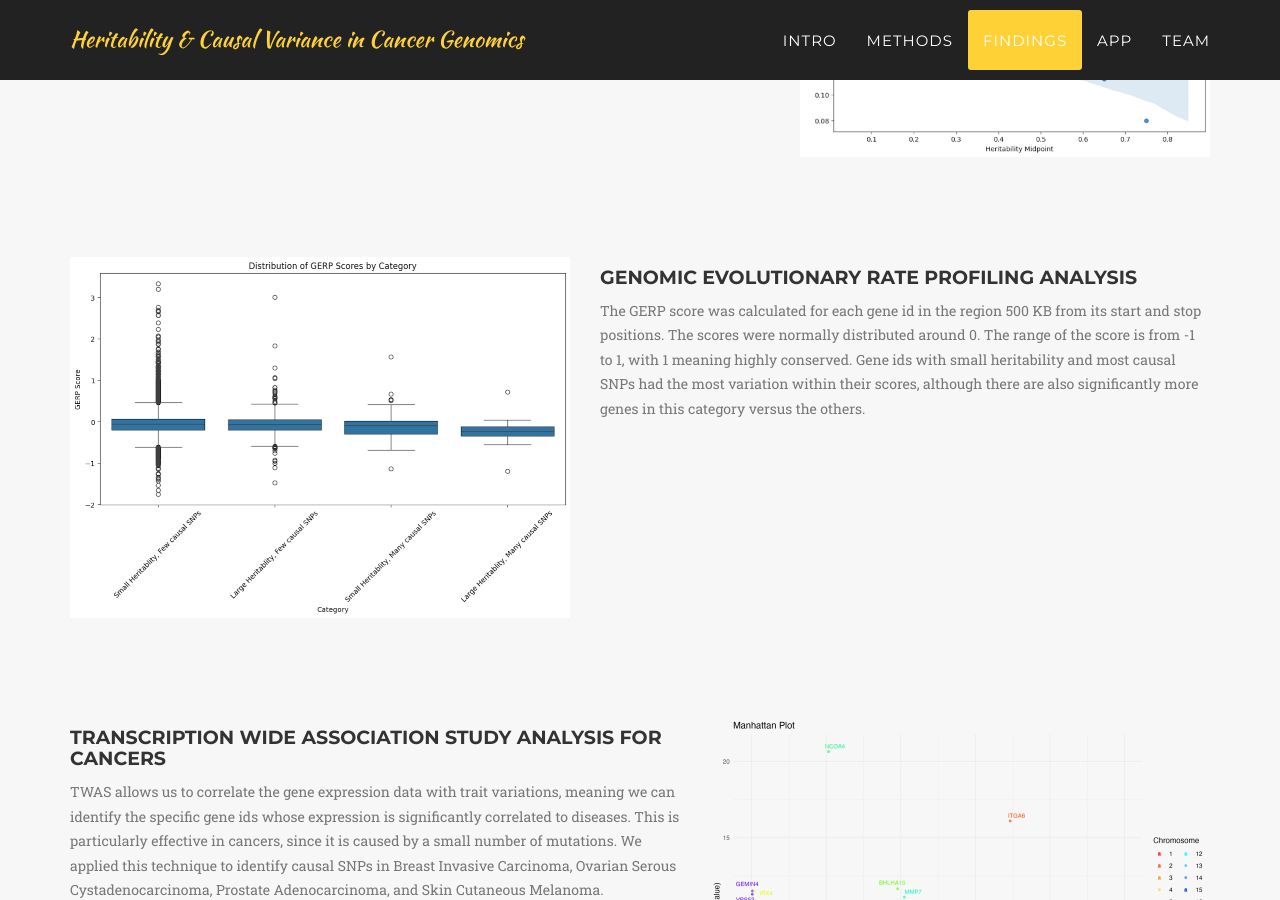
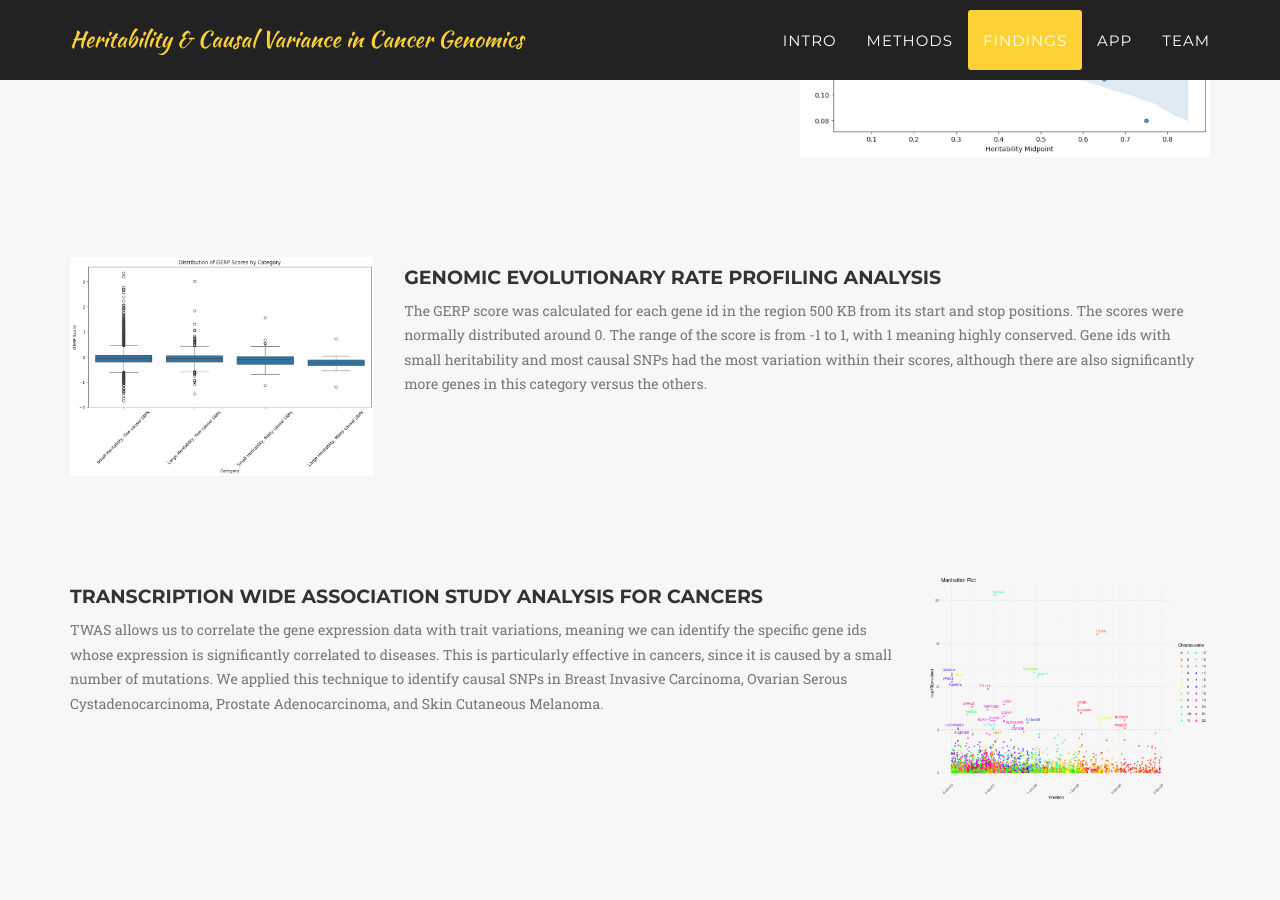
Before and after one commit to AntonBeliakovUCSD/Capstone, a Jekyll site: the page built from index.html, in a window 1280 px wide and 900 px high, scrolled down 3298 px. Built offline with Jekyll 4.4.1, drawn with Linux system fonts in a browser that asks for light colours; some web fonts are replaced.

Commit message:
sizing app findings and team

```diff
--- a/_includes/app.html
+++ b/_includes/app.html
@@ -4,7 +4,7 @@
             <div class="row">
                 <div class="col-lg-12 text-center">
                     <h2 class="section-heading">Interactive App</h2>
-                    <iframe src="https://dissecting-cancer-genomics.shinyapps.io/capstone/" style="height:1000px; width:1000px; border:none;" title="App" alt="App loading"></iframe>
+                    <iframe src="https://dissecting-cancer-genomics.shinyapps.io/capstone/" style="max-width:100%; max-height:100%; height: auto; width: auto; border:none;" title="App" alt="App loading"></iframe>
                 </div>
             </div>
         </div>
--- a/_includes/findings.html
+++ b/_includes/findings.html
@@ -30,7 +30,7 @@
                             <div class="timeline-panel">
                                 <div style="display: flex; gap: 30px; margin-top: 100px; margin-bottom: 100px;">
                                     <div>
-                                        <img src="img/findings/gerp_cat.png" alt="missing" style="max-width: 500px">
+                                        <img src="img/findings/gerp_cat.png" alt="missing" style="max-width: 100%; height: auto; width:auto;">
                                     </div>
 
                                     <div class="timeline-body">
@@ -62,7 +62,7 @@
                                     </div>
 
                                     <div>
-                                        <img src="img/findings/Manhattan_prostate_cancer.png" alt="missing" style="max-width: 500px">
+                                        <img src="img/findings/Manhattan_prostate_cancer.png" alt="missing" style="max-width: 100%; height: auto; width:auto;">
                                     </div>
                                 </div>
                             </div>
--- a/_includes/team.html
+++ b/_includes/team.html
@@ -12,7 +12,7 @@
 
             <div class="row">
                 {% for member in site.people %}
-                <div class="col-sm-4" style="width:25%">
+                <div class="col-sm-4" style="max-width:100%; height: auto; width: auto">
                     <div class="team-member">
                         <img src="img/team/{{ member.pic }}.jpg" class="img-responsive img-circle" alt="Team member">
                         <h4>{{ member.name }}</h4>
```
